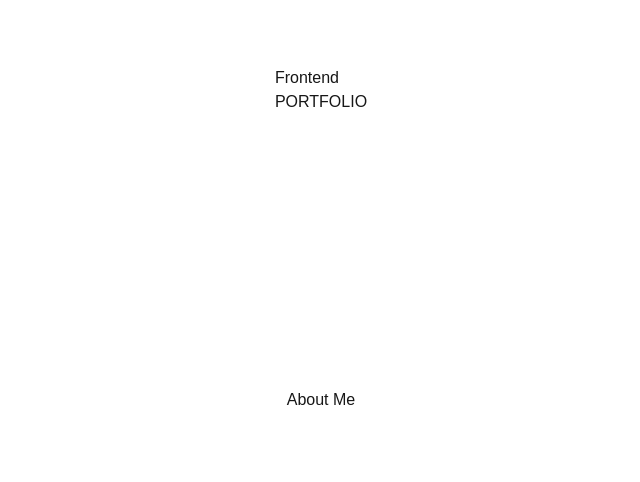
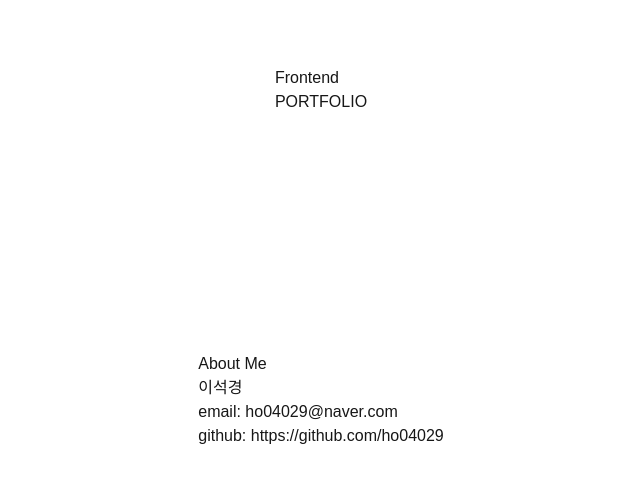
Before and after one commit to ho04029/portfolio, a Next.js app: page / in a window 1280 px wide. Shown: the top 482 px of the page, without its empty margins (319-959 px from the left). Built offline with nearby package versions, Linux system fonts and the light colour scheme.

Commit message:
feat: about me

```diff
--- a/app/_components/AboutMe.tsx
+++ b/app/_components/AboutMe.tsx
@@ -3,9 +3,20 @@ import Title from "./Title";
 
 const AboutMe = () => {
   return (
-    <div>
+    <section>
       <Title>About Me</Title>
-    </div>
+      <div>
+        <div></div>
+        <article>
+          <p>이석경</p>
+          <p>email: ho04029@naver.com</p>
+          <p>
+            github:{" "}
+            <a href="https://github.com/ho04029">https://github.com/ho04029</a>
+          </p>
+        </article>
+      </div>
+    </section>
   );
 };
 
```
